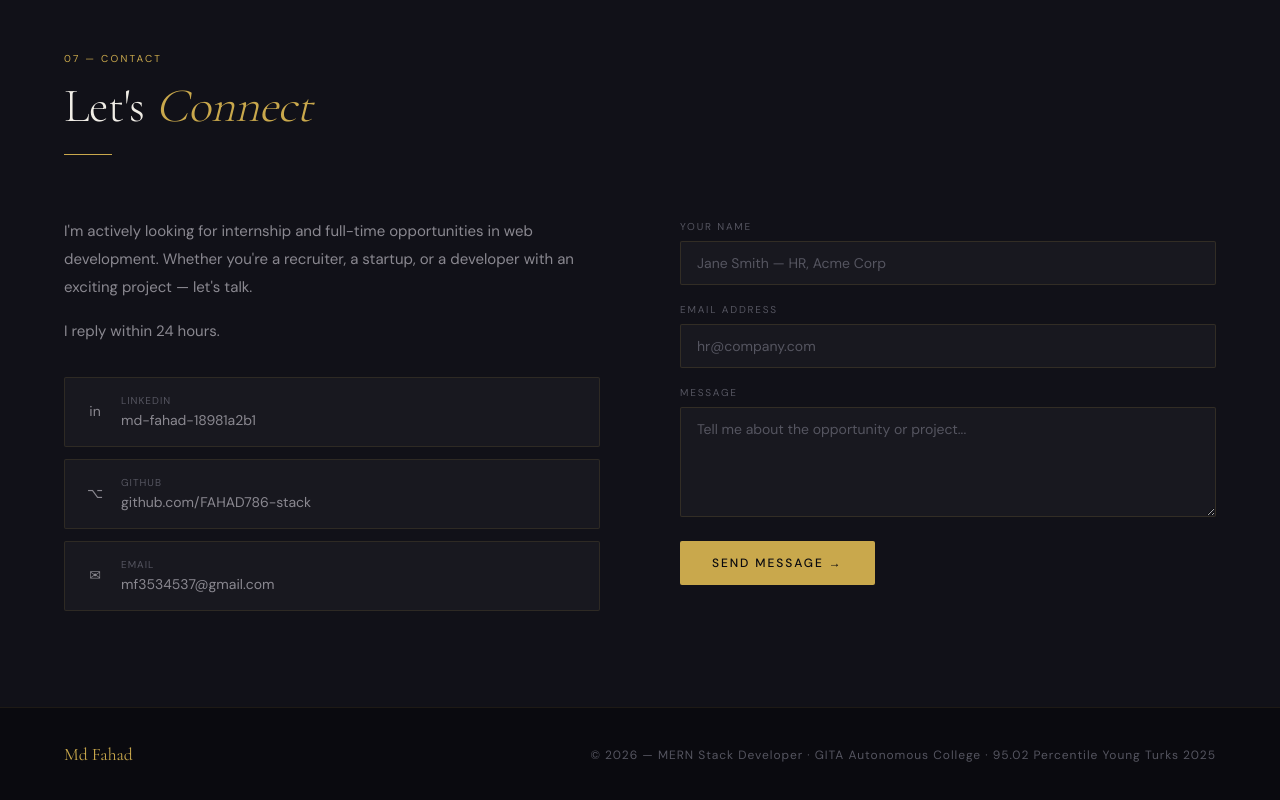
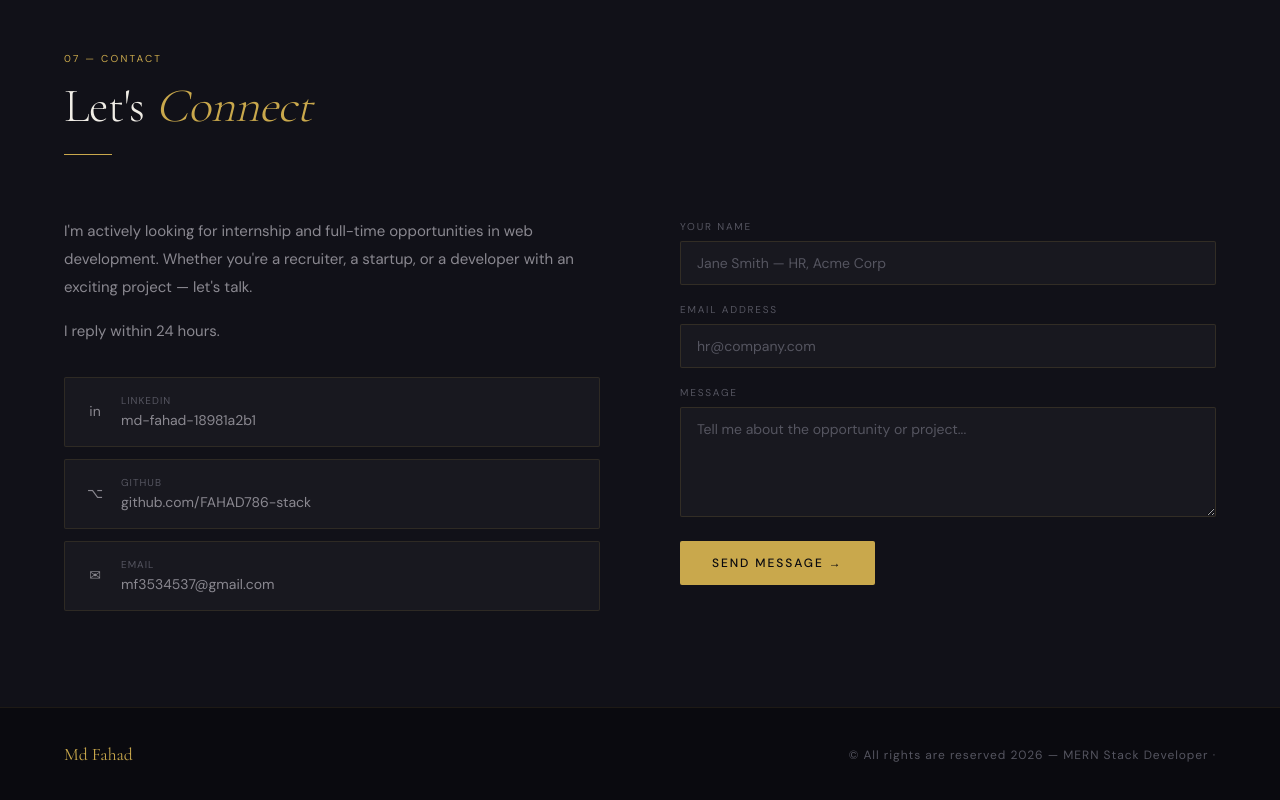
Before and after one commit to FAHAD786-stack/fahad-portfolio, a plain HTML site: page public/index.html in a window 1280 px wide. Shown: the part 6054-6854 px from the top of the page. Drawn offline with nearby package versions, Linux system fonts and the light colour scheme.

Commit message:
Update footer copyright text

```diff
--- a/public/index.html
+++ b/public/index.html
@@ -564,7 +564,7 @@
 
 <footer>
   <span class="footer-name">Md Fahad</span>
-  <span class="footer-copy">© 2026 — MERN Stack Developer · GITA Autonomous College · 95.02 Percentile Young Turks 2025</span>
+  <span class="footer-copy">© All rights are reserved 2026 — MERN Stack Developer ·</span>
 </footer>
 
 <div class="toast" id="toast"></div>
```
